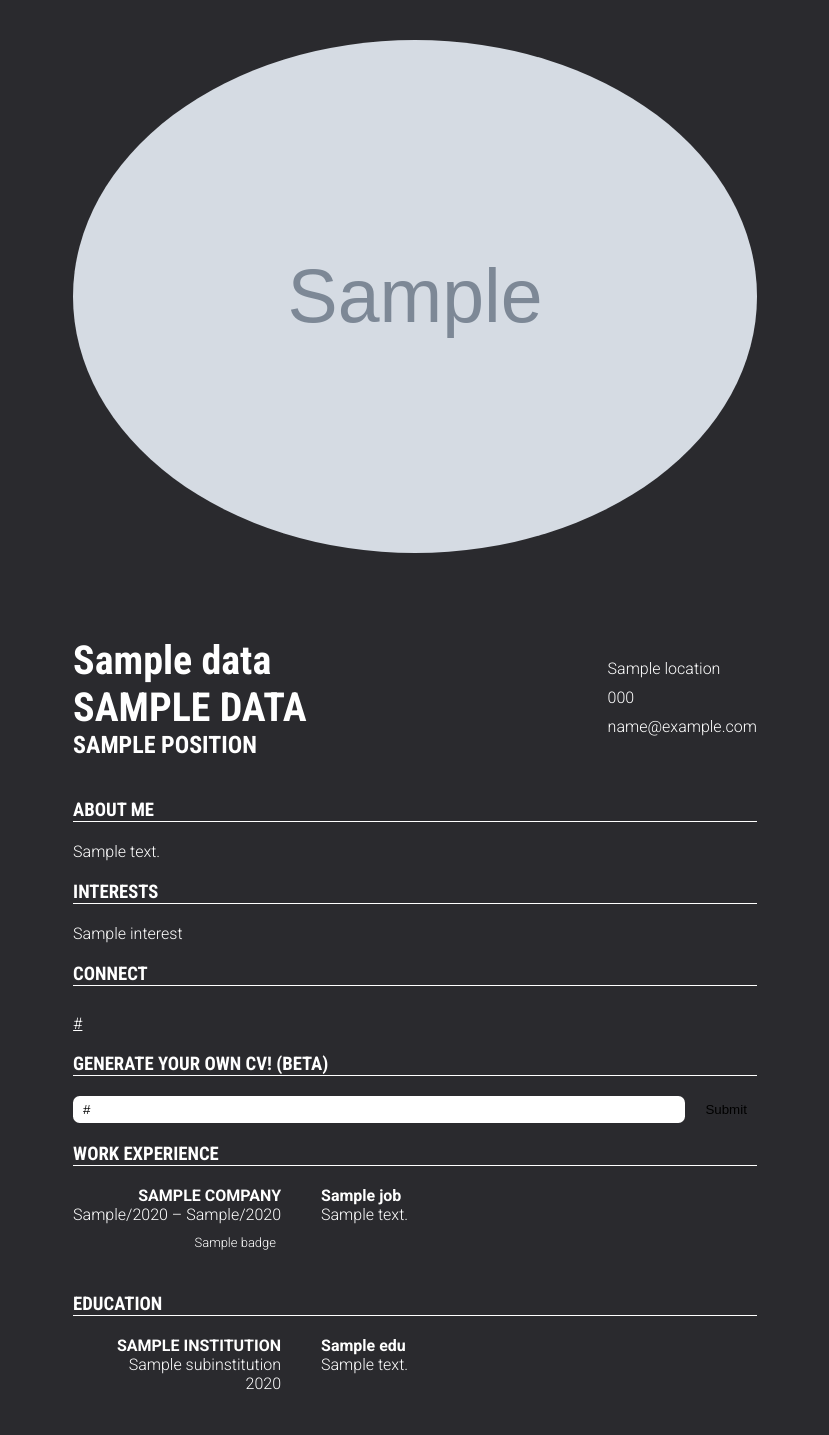
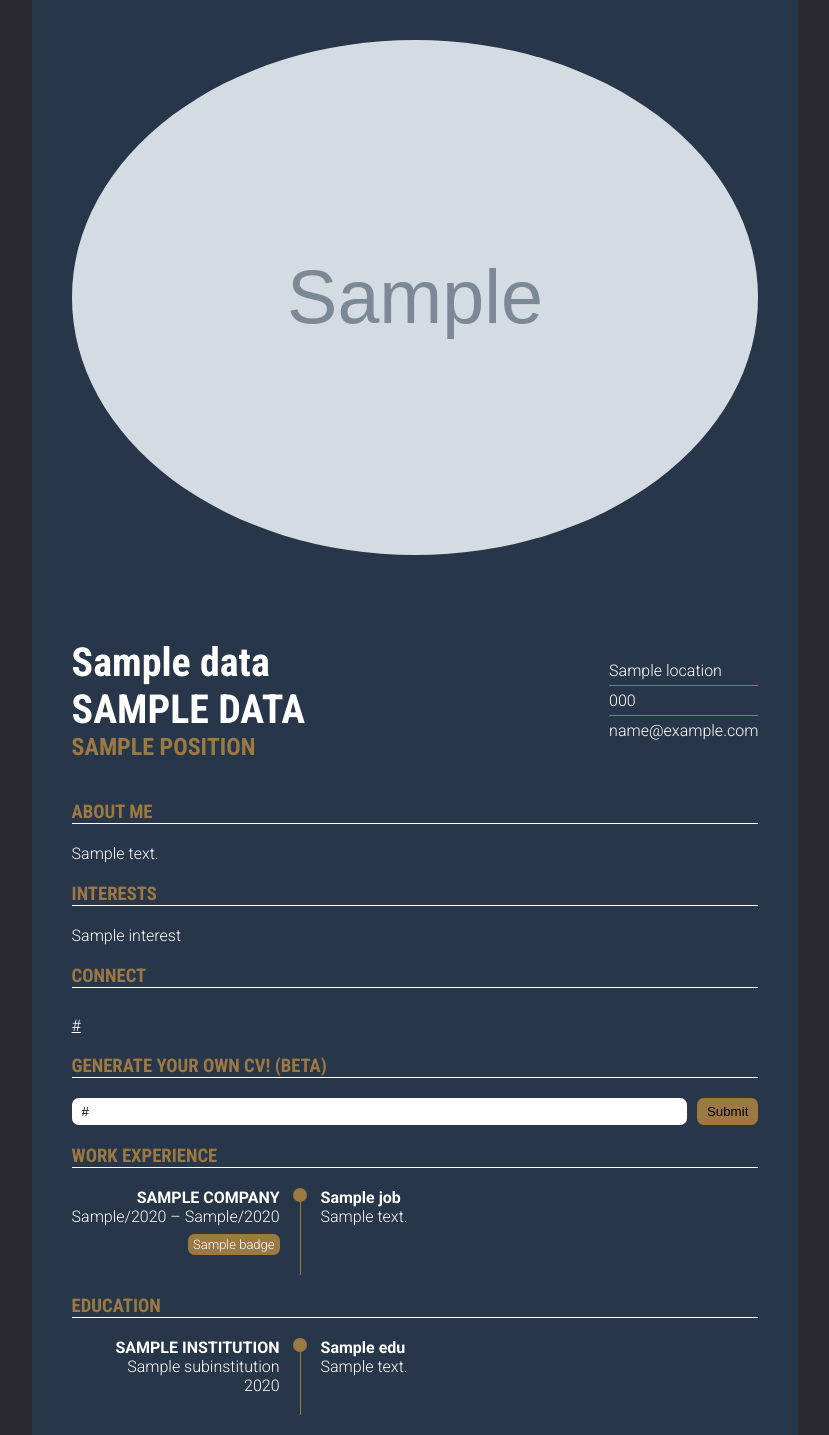
Before and after one commit to lechaosx/cv-generator, a Flask app: template backend/src/templates/cv.html in a window 1280 px wide. Shown: the whole page, without its empty margins (225-1054 px from the left). Before the commit the page ends 1390 px from the top, so only its background shows below. Run offline with Flask 3, Linux system fonts and the light colour scheme; the template is opened without the code that fills it: most values are stand-ins (such as "Sample title", 1, 10 or a date in 2020); grey boxes marked "Sample" are stand-in pictures; parts of the project's set-up code (start-up, migrations or seed data) failed here and were passed over.

Commit message:
Enhances CSS theming with granular variables
Refactors the styling to introduce a comprehensive set of semantic CSS variables for various UI components, replacing direct usage of `--dark` and `--light`. This allows for more precise and flexible theme customization.

Updates the CV template to dynamically inject all available theme variables from the data, leveraging the new granular variable structure.

Adjusts the Docker Compose configuration for the backend service to streamline the default CV file path, ensuring consistent file mapping.

```diff
--- a/backend/src/static/style.css
+++ b/backend/src/static/style.css
@@ -6,6 +6,18 @@
 	--light: #9c7843;
 	--white: #ffffff;
 	--black: #000000;
+
+	--panel-dark: var(--dark);
+	--panel-light: var(--white);
+	--name: var(--dark);
+	--position: var(--light);
+	--header: var(--light);
+	--border: var(--light);
+	--icon: var(--light);
+	--timeline: var(--light);
+	--badge: var(--light);
+	--badge-text: var(--white);
+	--button: var(--light);
 
 	--normal-font: "Roboto", sans-serif;
 	--condensed-font: "Roboto Condensed", sans-serif;
@@ -53,21 +65,21 @@
 
 	> :nth-child(2n + 1) {
 		color: var(--white);
-		background-color: var(--dark);
+		background-color: var(--panel-dark);
 
 		a {
 			color: var(--white);
 		}
 
 		.section-header {
-			color: var(--light);
+			color: var(--header);
 			border-bottom-color: var(--white);
 		}
 	}
 
 	> :nth-child(2n) {
 		color: var(--black);
-		background-color: var(--white);
+		background-color: var(--panel-light);
 
 		a {
 			color: var(--black);
@@ -80,7 +92,7 @@
 	}
 
 	:focus {
-		outline: var(--light) solid;
+		outline: var(--border) solid;
 	}
 }
 
@@ -101,7 +113,7 @@
 	span {
 		flex: 1;
 		padding: 5px 2.5rem 5px 0;
-		border-bottom: 1px solid var(--light);
+		border-bottom: 1px solid var(--border);
 	}
 
 	div:last-child span {
@@ -112,7 +124,7 @@
 		flex-shrink: 0;
 		width: 14px;
 		height: 14px;
-		color: var(--light);
+		color: var(--icon);
 	}
 }
 
@@ -145,7 +157,7 @@
 .title, h1 {
 	font-family: var(--condensed-font);
 	font-weight: bold;
-	color: var(--dark);
+	color: var(--name);
 	font-size: 2.5em;
 }
 
@@ -157,7 +169,7 @@
 	font-family: var(--condensed-font);
 	font-weight: bold;
 	text-transform: uppercase;
-	color: var(--light);
+	color: var(--position);
 	font-size: 1.5em;
 }
 
@@ -198,7 +210,7 @@
 
 	> :nth-child(2n + 1) {
 		padding-right: 20px;
-		border-right: 1px solid var(--light);
+		border-right: 1px solid var(--timeline);
 		text-align: right;
 		position: relative;
 
@@ -213,7 +225,7 @@
 			right: -0.5px;
 			width: 14px;
 			height: 14px;
-			background-color: var(--light);
+			background-color: var(--timeline);
 			border-radius: 50%;
 			transform: translate(50%, -50%);
 		}
@@ -232,8 +244,8 @@
 }
 
 .badge-list > * {
-	background-color: var(--light);
-	color: var(--white);
+	background-color: var(--badge);
+	color: var(--badge-text);
 	border-radius: 0.5em;
 	text-align: center;
 	padding: 3px 5px;
@@ -259,12 +271,12 @@
 			border-radius: 0.5em;
 			border: none;
 			color: var(--black);
-			background-color: var(--light);
+			background-color: var(--button);
 			cursor: pointer;
 		}
 
 		button:hover {
-			outline: var(--light) solid
+			outline: var(--button) solid
 		}
 	}
 }
@@ -285,14 +297,14 @@
 
 		> :nth-child(2n) {
 			color: var(--white);
-			background-color: var(--dark);
+			background-color: var(--panel-dark);
 
 			a {
 				color: var(--white);
 			}
 
 			.section-header {
-				color: var(--light);
+				color: var(--header);
 				border-bottom-color: var(--white);
 			}
 		}
--- a/backend/src/templates/cv.html
+++ b/backend/src/templates/cv.html
@@ -14,8 +14,8 @@
 	{% if data.theme %}
 	<style>
 		:root {
-			{% if data.theme.dark %}--dark: {{ data.theme.dark }};{% endif %}
-			{% if data.theme.light %}--light: {{ data.theme.light }};{% endif %}
+			{% for key, val in data.theme.items() %}--{{ key }}: {{ val }};
+			{% endfor %}
 		}
 	</style>
 	{% endif %}
--- a/docker-compose.yml
+++ b/docker-compose.yml
@@ -11,13 +11,13 @@
     environment:
       OPENAI_KEY: /run/secrets/openai_key
       DOMAINS_CONFIG: ${DOMAINS_CONFIG:-/config/domains.json}
-      DEFAULT_CV: ${DEFAULT_CV:-/data/cv.yaml}
+      DEFAULT_CV: /data/default.yaml
     secrets:
       - openai_key
     volumes:
       - ./backend/src:/app/src
       - ./config/domains.json:/config/domains.json:ro
-      - ./data:/data:ro
+      - ${DEFAULT_CV:-./data/cv.yaml}:/data/default.yaml:ro
     depends_on:
       - redis
 
```
